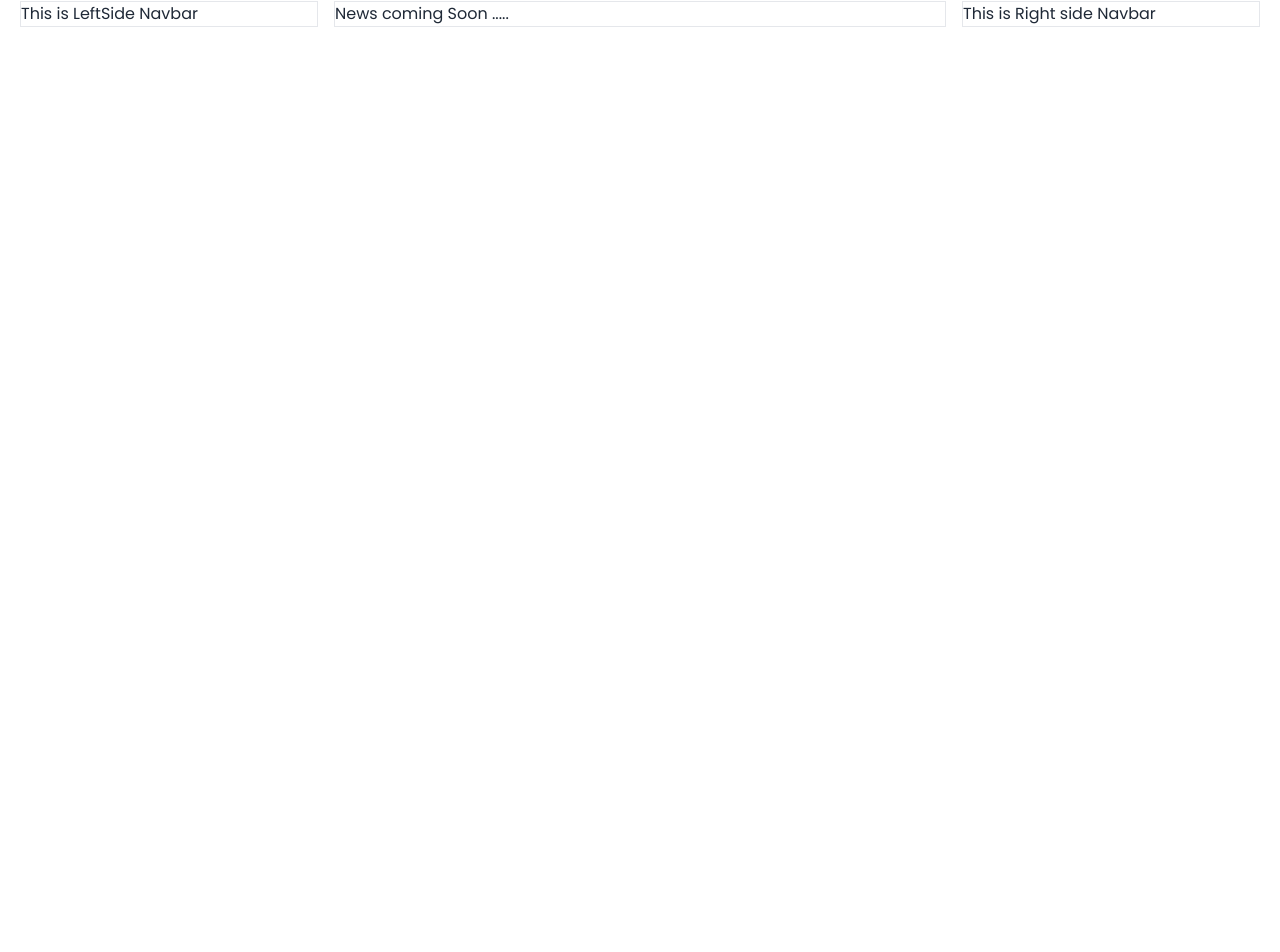
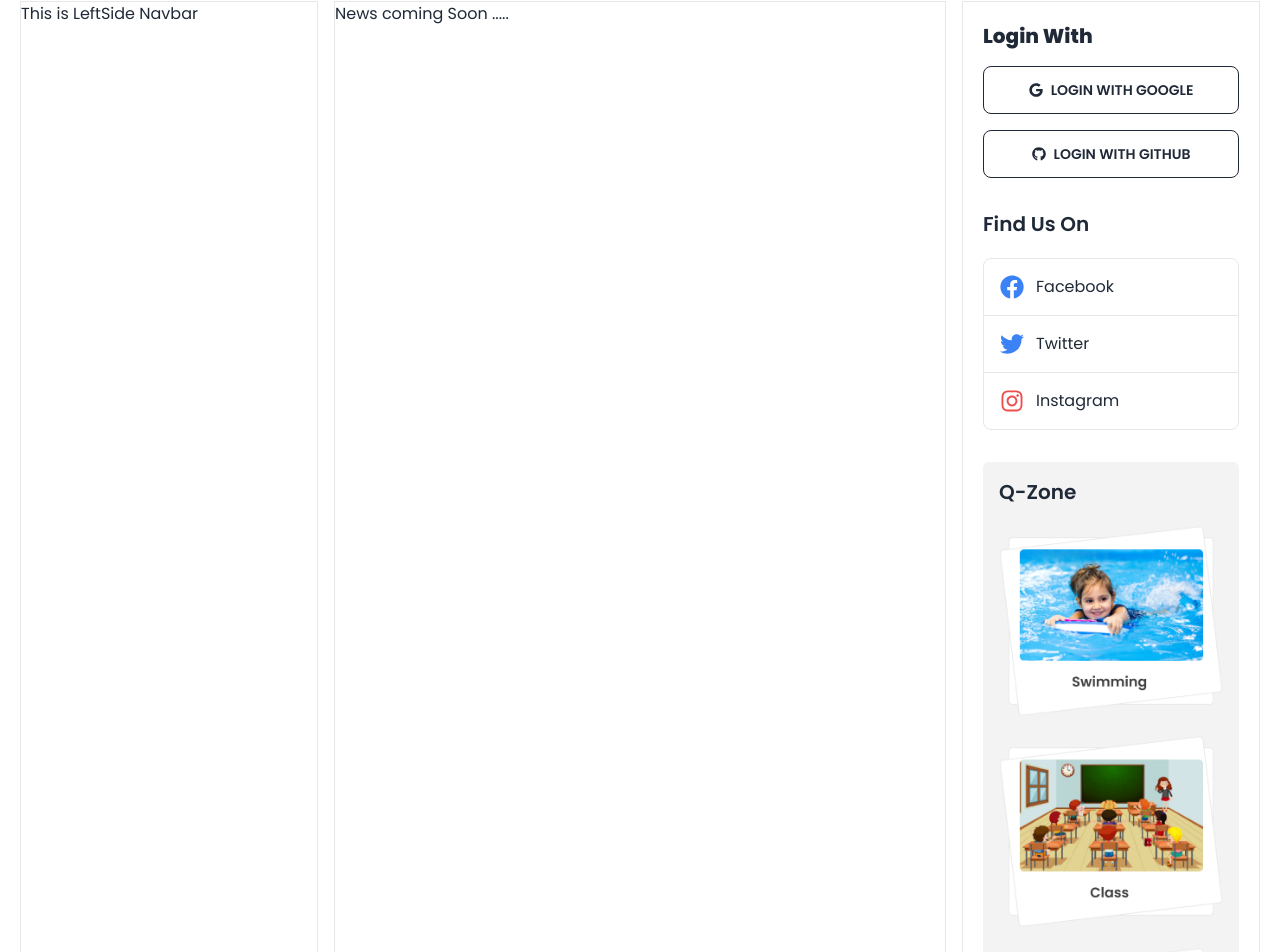
Before and after one commit to MdBelayet3/barta-Wave, a React (Vite) app: page / in a window 1280 px wide. Shown: the part 353-1305 px from the top of the page. Before the commit the page ends 800 px from the top, so only its background shows below. Built offline with nearby package versions, Linux system fonts and the light colour scheme.

Commit message:
Update RightSideNab.jsx

```diff
--- a/src/pages/shared/RightSideNab/RightSideNab.jsx
+++ b/src/pages/shared/RightSideNab/RightSideNab.jsx
@@ -1,9 +1,32 @@
 import React from 'react';
+import { FaFacebook, FaGithub, FaGoogle, FaInstagram, FaTwitter } from "react-icons/fa";
+import qZone1 from '../../../assets/swimming.png'
+import qZone2 from '../../../assets/class.png'
+import qZone3 from '../../../assets/playground.png'
 
 const RightSideNab = () => {
     return (
-        <div>
-            <p>This is Right side Navbar</p>
+        <div className='p-5 space-y-8'>
+            {/* Login section */}
+            <div className=' space-y-4'>
+                <h2 className='text-xl font-extrabold'>Login With</h2>
+                <button className='btn btn-outline w-full'><FaGoogle></FaGoogle> <span>Login With Google</span></button>
+                <button className='btn btn-outline w-full'><FaGithub></FaGithub> <span>Login With Github</span></button>
+            </div>
+            {/* Find us section */}
+            <div className=''>
+                <h2 className='font-semibold text-xl mb-5'>Find Us On</h2>
+                <a className='flex items-center gap-3 p-4 border rounded-t-lg' href=""><FaFacebook className='text-blue-500 text-2xl'></FaFacebook> Facebook</a>
+                <a className='flex items-center gap-3 p-4 border-x' href=""><FaTwitter className='text-blue-500 text-2xl'></FaTwitter> Twitter</a>
+                <a className='flex items-center gap-3 p-4 border rounded-b-lg' href=""><FaInstagram className='text-[#ED4F4D] text-2xl'></FaInstagram> Instagram</a>
+            </div>
+            {/* Q Zone */}
+            <div className='space-y-5 p-4 bg-[#F3F3F3] rounded-md'>
+                <h2 className='text-xl font-semibold'>Q-Zone</h2>
+                <img src={qZone1} alt="Swimming Photo" />
+                <img src={qZone2} alt="Class Photo" />
+                <img src={qZone3} alt="Play ground Photo" />
+            </div>
         </div>
     );
 };
```
